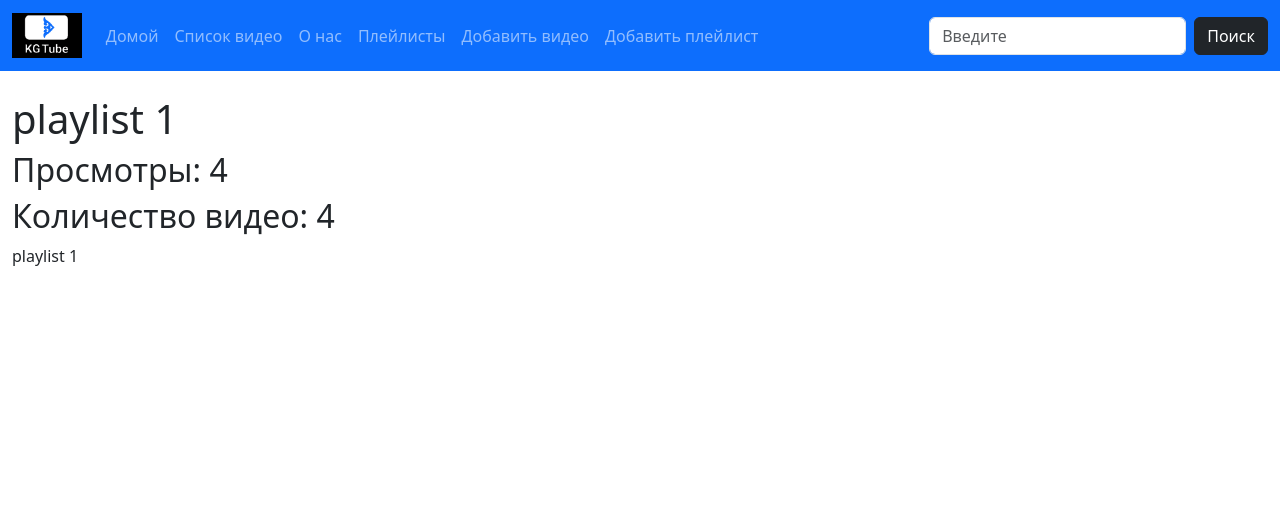
After one commit to elnuramurza/kgtube, a Django app: page /playlist/1/ in a window 1280 px wide. The commit adds this page. Shown: the top 508 px of the page. Run offline with Django 4.2, Linux system fonts and the light colour scheme; data comes from the database, SQL or seed files in the repository; both versions use the stored data as it was after the commit; some libraries are stand-ins or nearby versions.

Commit message:
correct codes

```diff
--- a/core/templates/base.html
+++ b/core/templates/base.html
@@ -3,7 +3,6 @@
 {% load django_bootstrap5 %}
 <html lang="en">
 <head>
-    <title>logo.png</title>
     <meta charset="UTF-8">
     <meta name="viewport" content="width=device-width, initial-scale=1.0">
     <title>Document</title>
@@ -21,7 +20,7 @@
     <nav class="navbar navbar-expand-sm navbar-dark bg-primary">
       <div class="container-fluid">
         <a class="navbar-brand" href="/">
-        <img src="{% static 'logo.png' %}" height="45px" alt="logo">
+          <img src="{% static 'logo.png' %}" height="45px" alt="logo">
         </a>
         <button class="navbar-toggler collapsed" type="button" data-bs-toggle="collapse" data-bs-target="#mynavbar" aria-expanded="false">
           <span class="navbar-toggler-icon"></span>
@@ -38,15 +37,18 @@
               <a class="nav-link" href="/about/">О нас</a>
             </li>
             <li class="nav-item">
-              <a class="nav-link" href="{% url 'playlist-add'%}">Плейлисты</a>
+              <a class="nav-link" href="/playlists/">Плейлисты</a>
             </li>
             <li class="nav-item">
               <a class="nav-link" href="{% url 'video-add' %}">Добавить видео</a>
             </li>
+            <li class="nav-item">
+              <a class="nav-link" href="{% url 'playlist-add' %}">Добавить плейлист</a>
+            </li>
           </ul>
-          <form class="d-flex">
-            <input class="form-control me-2" type="text" placeholder="Search">
-            <button class="btn btn-dark" type="button">Поиск</button>
+          <form class="d-flex" action="/search/">
+            <input class="form-control me-2" type="text" name="key_word" placeholder="Введите">
+            <button class="btn btn-dark">Поиск</button>
           </form>
         </div>
       </div>
--- /dev/null
+++ b/core/templates/playlist_info.html
@@ -0,0 +1,10 @@
+{% extends 'base.html' %}
+
+{% block content %}
+    <h1>{{ playlist_object.name }}</h1>
+    <h2>Просмотры: {{ playlist_object.views_qty }}</h2>
+    <h2>Количество видео: {{ playlist_object.videos_qty }}</h2>
+    <div>
+        {{ playlist_object.description }}
+    </div>
+{% endblock %}
--- a/kgtube/urls.py
+++ b/kgtube/urls.py
@@ -16,10 +16,10 @@ Including another URLconf
 """
 from django.contrib import admin
 from django.urls import path
-from core.views import homepage, about_view
-from playlist.views import playlist,playlist_add
+from core.views import homepage, about_view, search
+from playlist.views import playlists, playlist_add, playlist_info
 # from playlist import views
-from video.views import videos, video, video_add
+from video.views import *
 from django.conf import settings
 from django.conf.urls.static import static
 
@@ -27,12 +27,16 @@ urlpatterns = [
     path('admin/', admin.site.urls),
     path('', homepage),
     path('about/', about_view),
-    path('playlist/', playlist,),
-    path('playlist-add/', playlist_add, name='playlist-add'),
+    path('playlists/', playlists),
     # path('playlists/', views.playlists),
+    path('playlist/<int:id>/', playlist_info, name='playlist-info'),
+    path('playlist/add/', playlist_add, name='playlist-add'),
     path('videos/', videos),
     path('video/<int:id>/', video),
-    path('video-add/', video_add, name='video-add')
+    path('video-update/<int:id>/', video_update, name='video-update'),
+    path('video-delete/<int:id>/', video_delete, name='video-delete'),
+    path('video-add/', video_add, name='video-add'),
+    path('search/', search, name='search'), # from core.views import search
 ]
 
 urlpatterns += static(settings.STATIC_URL, document_root=settings.STATIC_ROOT)
--- a/playlist/views.py
+++ b/playlist/views.py
@@ -1,8 +1,8 @@
-from django.shortcuts import render
+from django.shortcuts import render, redirect
 from .models import UserPlayList
 
 # Create your views here.
-def playlist(request):
+def playlists(request):
     # SELECT * FROM UserPlayList;
     query_result = UserPlayList.objects.all()
 
@@ -11,20 +11,28 @@ def playlist(request):
 
     return render(
         request,
-        'playlist.html',
+        'playlists.html',
         context
     )
+
+def playlist_info(request, id):
+    playlist_object = UserPlayList.objects.get(id=id)
+    context = {"playlist_object": playlist_object}
+    return render(request, "playlist_info.html", context)
+
+
+
 def playlist_add(request):
-    if request.method == "GET":
-        return render(request, 'playlist_add.html')
-    elif request.method == "POST":
-        name = request.POST["playlist_name"]
-        playlist_file = request.FILES["playlist_file"]
-        playlist_object = playlist(name=name,
-        file_path=playlist_file,
+    if request.method == "POST":
+        # request.POST - это словарь
+        name = request.POST["playlist_name"] # str
+        description = request.POST["description"] # str
+        # print(request.POST)
+        # print(name)
+        playlist_object = UserPlayList.objects.create(
+            name=name,
+            description=description,
+        )
+        return redirect(playlist_info, id=playlist_object.id)
 
-        )
-        # video_object.description = "hello world"
-        # INSERT INTO ...
-        playlist_object.save()
-        return redirect(playlist, id=playlist_object.id)
+    return render(request, "playlist_add.html")
```
Also changed, not shown: core/templates/playlist_add.html (+4 -8 lines), core/templates/playlists.html (+8 -14 lines), core/templates/video.html (+6 -2 lines), core/templates/video_update.html (added, +11 -0 lines), core/views.py (+8 -0 lines), video/views.py (+17 -0 lines), db.sqlite3, 1 other file.
